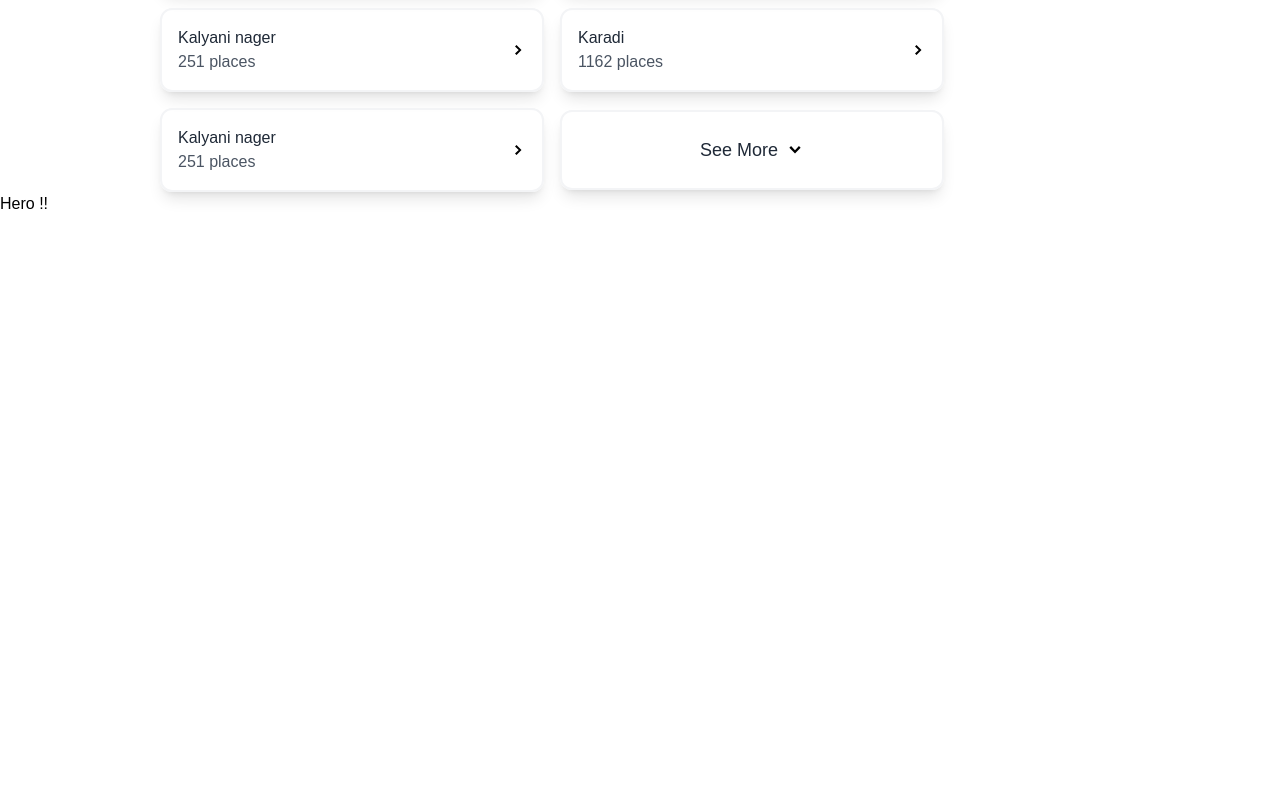
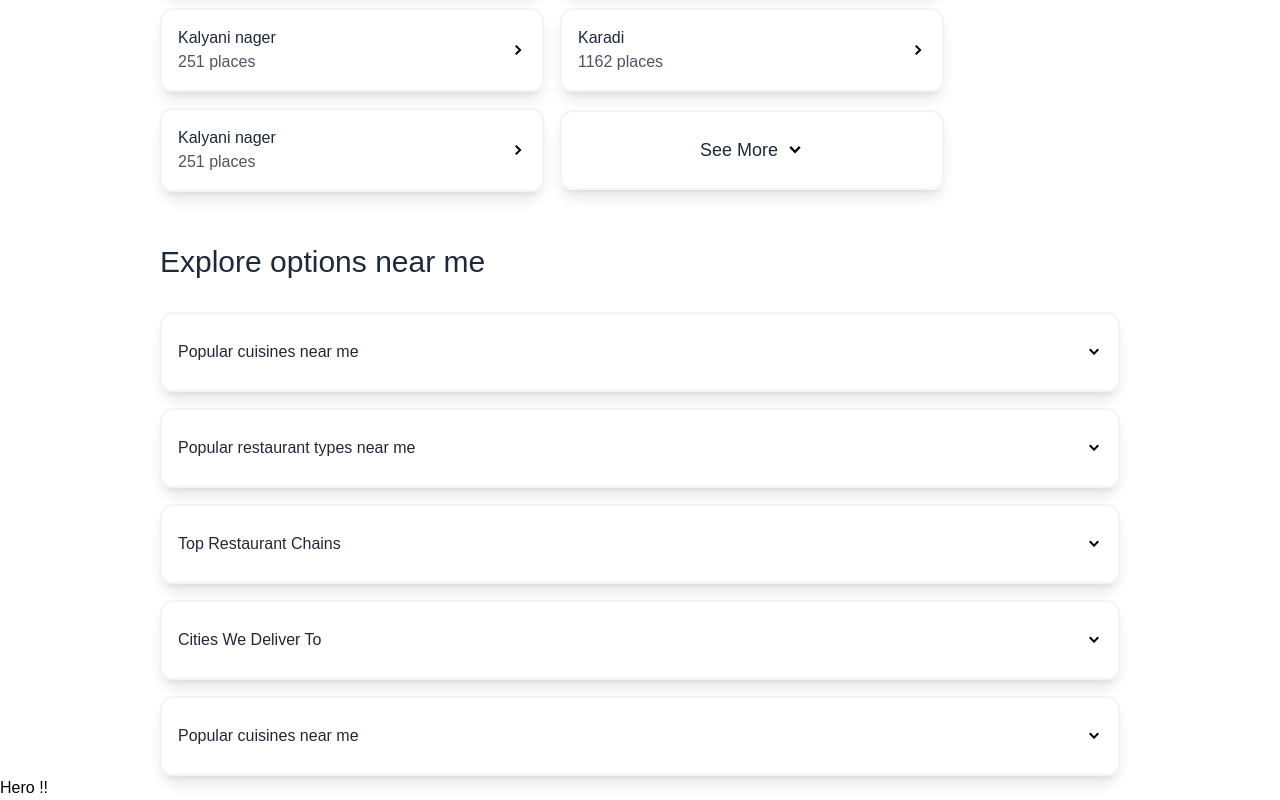
Before and after one commit to kirankuyate2157/zomato-project, a React (Create React App) app in the folder client/: page / in a window 1280 px wide. Shown: the part 2302-3102 px from the top of the page. Before the commit the page ends 2518 px from the top, so only its background shows below. Built offline with nearby package versions, Linux system fonts and the light colour scheme.

Commit message:
Explore option Added

```diff
--- /dev/null
+++ b/client/src/Components/Plates/ExploreOption.jsx
@@ -0,0 +1,16 @@
+import React from "react";
+import { GoChevronDown } from "react-icons/go";
+const ExploreOption = (props) => {
+  return (
+    <>
+      <div className="shadow-lg w-full h-20 hover:shadow-xl rounded-xl border-2 border-gray-100 flex flex-row items-center justify-between p-4">
+        <div>
+          <h1 className="text-gray-800 bold ">{props.title}</h1>
+        </div>
+        <GoChevronDown />
+      </div>
+    </>
+  );
+};
+
+export default ExploreOption;
--- a/client/src/Page/Hero.jsx
+++ b/client/src/Page/Hero.jsx
@@ -2,8 +2,9 @@ import React from "react";
 import { Link } from "react-router-dom";
 import HeroRestaurantCard from "../Components/HeroRestaurantCard";
 import Collections from "../Components/Dining/DiningCarousal";
-import LocationPlate from "../Components/locationPlate/LocationPlate";
-import LocationSeeMore from "../Components/locationPlate/locationSeeMore";
+import LocationPlate from "../Components/Plates/LocationPlate";
+import LocationSeeMore from "../Components/Plates/locationSeeMore";
+import ExploreOption from "../Components/Plates/ExploreOption";
 
 const Hero = () => {
   return (
@@ -56,6 +57,16 @@ const Hero = () => {
             <LocationPlate title="Kalyani nager" place="251" />{" "}
             <LocationSeeMore />
           </div>
+          <h1 className="text-3xl  text-gray-800 bold my-8 pt-5">
+            Explore options near me
+          </h1>
+          <div className="flex flex-col mt-3  flex-wrap items-center gap-4">
+            <ExploreOption title="Popular cuisines near me" />
+            <ExploreOption title="Popular restaurant types near me" />
+            <ExploreOption title="Top Restaurant Chains" />
+            <ExploreOption title="Cities We Deliver To" />
+            <ExploreOption title="Popular cuisines near me" />
+          </div>
         </div>
       </div>
     </>
```
Also changed, not shown: client/src/Components/Plates/LocationPlate.jsx (renamed from client/src/Components/locationPlate/LocationPlate.jsx), client/src/Components/Plates/locationSeeMore.jsx (renamed from client/src/Components/locationPlate/locationSeeMore.jsx).
